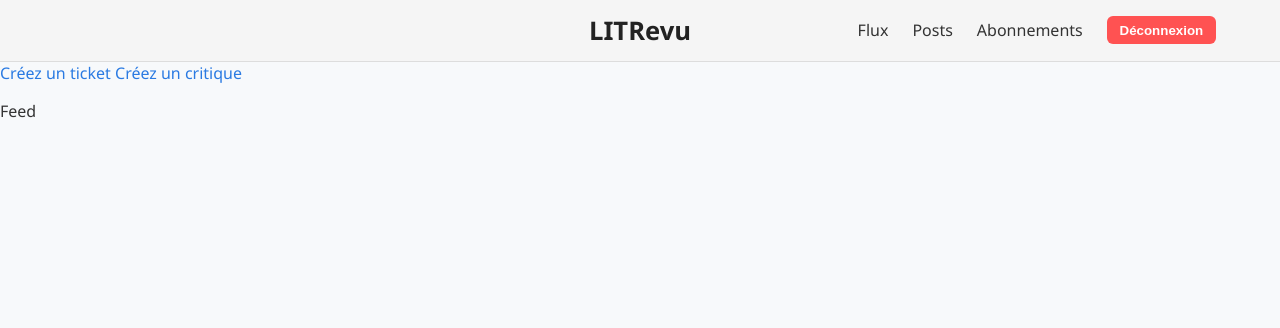
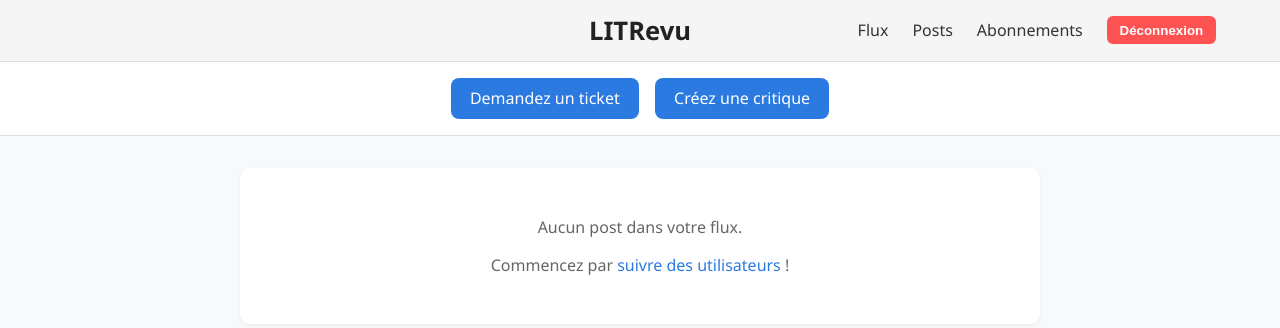
Before and after one commit to C-eorl/P9---LITRevu, a Django app: page /reviews/ in a window 1280 px wide. Shown: the top 328 px of the page. Run offline with Django 5.2, Linux system fonts and the light colour scheme; the visitor is signed in with stand-in values (Sample User, id 1).

Commit message:
implementation template feed

```diff
--- a/litrevu/reviews/templates/reviews/feed.html
+++ b/litrevu/reviews/templates/reviews/feed.html
@@ -7,9 +7,79 @@
 {% endblock %}
 
 {% block content %}
-<a href="{% url 'reviews:ticket_create' %}">Créez un ticket</a>
-<a href="{% url 'reviews:review_create' %}">Créez un critique</a>
-<p>
-    Feed
-</p>
+<div class="button-head">
+    <a href="{% url 'reviews:ticket_create' %}">Demandez un ticket</a>
+    <a href="{% url 'reviews:review_create' %}">Créez une critique</a>
+</div>
+
+
+<div class="posts">
+
+    {% for post in list_posts %}
+        <div class="post-container">
+
+            {% if post.content_type == 'ticket' %}
+                    <div class="post-header">
+                        <small>
+                            {% if post.user == request.user %}
+                                Vous avez demandé une critique
+                            {% else %}
+                                {{ post.user.username }} a demandé une critique
+                            {% endif %}
+                            • {{ post.time_created|date:"d/m/Y à H:i" }}
+                        </small>
+                    </div>
+
+                    <div class="post-content">
+                        <h3>{{ post.title }}</h3>
+                        {% if post.image %}
+                            <img src="{{ post.image.url }}" alt="Couverture {{ post.title }}">
+                        {% endif %}
+                        {% if  post.id not in reviewed_ticket_ids%}
+                        <a href="{% url 'reviews:review_create_for_ticket' post.id %}">Créer une critique</a>
+                        {% endif %}
+                    </div>
+            {% endif %}
+
+            {% if post.content_type == 'review' %}
+                <div class="post-header">
+                        <small>
+                            {% if post.user == request.user %}
+                                Vous avez publié une critique
+                            {% else %}
+                                {{ post.user.username }} a publié une critique
+                            {% endif %}
+                            • {{ post.time_created|date:"d/m/Y à H:i" }}
+                        </small>
+                    </div>
+                    <div class="post-content">
+                        <h5>{{ post.headline }}
+                            <span>
+                                {% for i in "12345" %}
+                                    {% if forloop.counter <= post.rating %}★{% else %}☆{% endif %}
+                                {% endfor %}
+                            </span>
+                        </h5>
+                        {% if post.body %}
+                            <p>{{ post.body }}</p>
+                        {% endif %}
+                    </div>
+                    <div class="content-related">
+                        <p>Ticket - {{ post.ticket.user }}</p>
+                        <p>{{ post.ticket.title }}</p>
+                        {% if post.ticket.image %}
+                            <img src="{{ post.ticket.image.url }}" alt="Couverture {{ post.ticket.title }}">
+                        {% endif %}
+                    </div>
+
+            {% endif %}
+        </div>
+    {% empty %}
+        <div class="no-posts">
+            <p>Aucun post dans votre flux.</p>
+            <p>Commencez par <a href="{% url 'reviews:follows' %}">suivre des utilisateurs</a> !</p>
+        </div>
+    {% endfor %}
+
+</div>
 {% endblock %}
```
